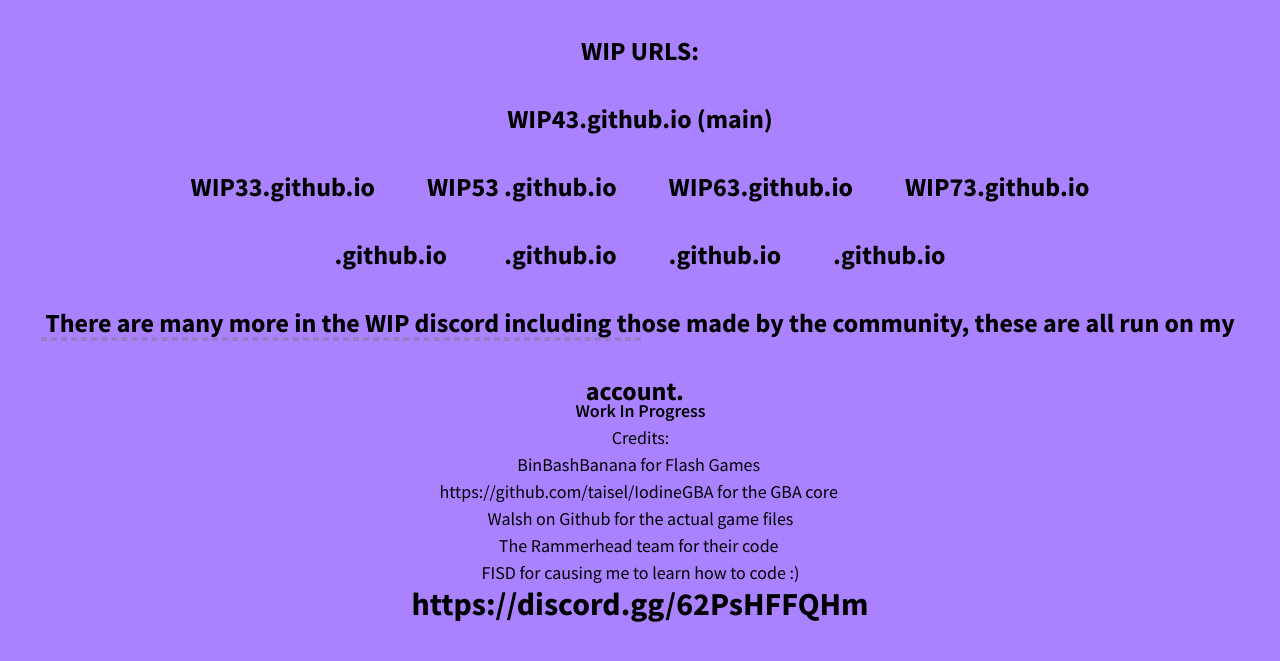
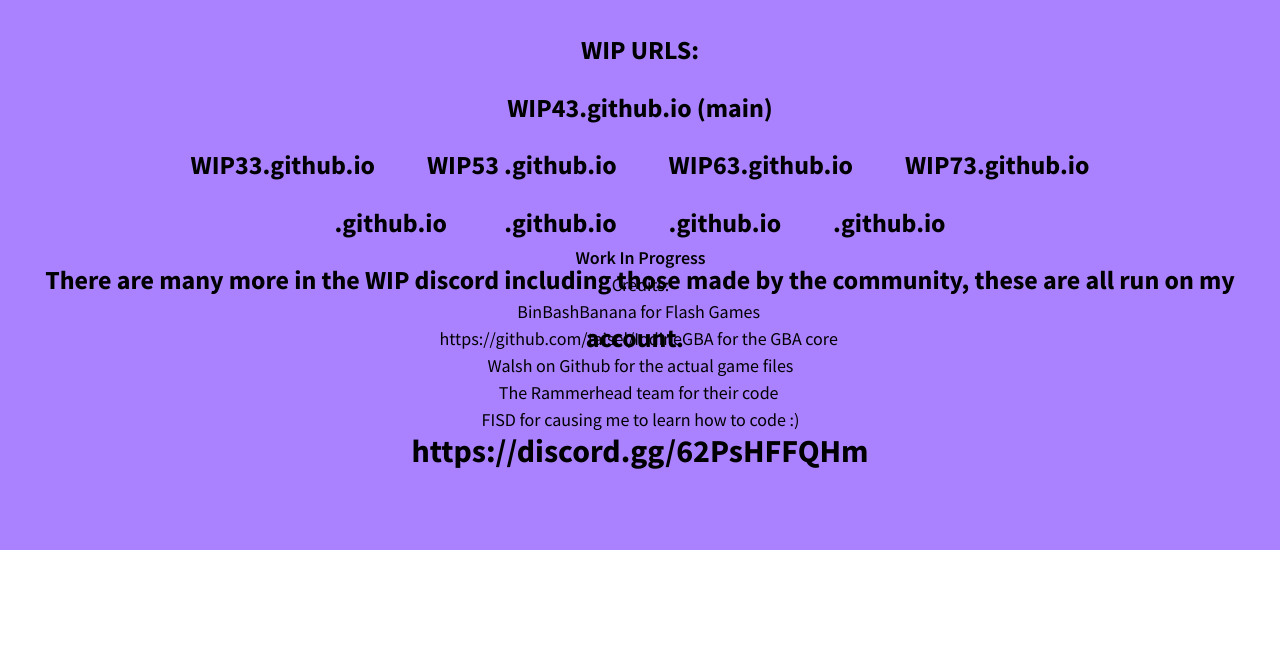
Before and after one commit to WIP43/test5, a plain HTML site: page index.html in a window 1280 px wide. Shown: the part 1762-2423 px from the top of the page. After the commit the page ends 2312 px from the top, so only its background shows below. Drawn offline with nearby package versions, Linux system fonts and the light colour scheme.

Commit message:
Add files via upload

```diff
--- a/home.css
+++ b/home.css
@@ -613,11 +613,10 @@
   background-color: #AA82FF;
 }
 .home-header3 {
-  height: 324px;
+  height: 175px;
   font-size: 50px;
   text-align: center;
   font-weight: 600;
-  line-height: 60px;
 }
 .home-text45 {
   font-size: 26px;
@@ -687,15 +686,6 @@
   align-items: flex-start;
   padding-left: 41px;
   padding-right: 40px;
-  flex-direction: column;
-}
-.home-details {
-  gap: var(--dl-space-space-unit);
-  width: 100%;
-  border: 2px dashed rgba(120, 120, 120, 0.4);
-  display: flex;
-  max-width: 600px;
-  align-items: center;
   flex-direction: column;
 }
 .home-description {
```
